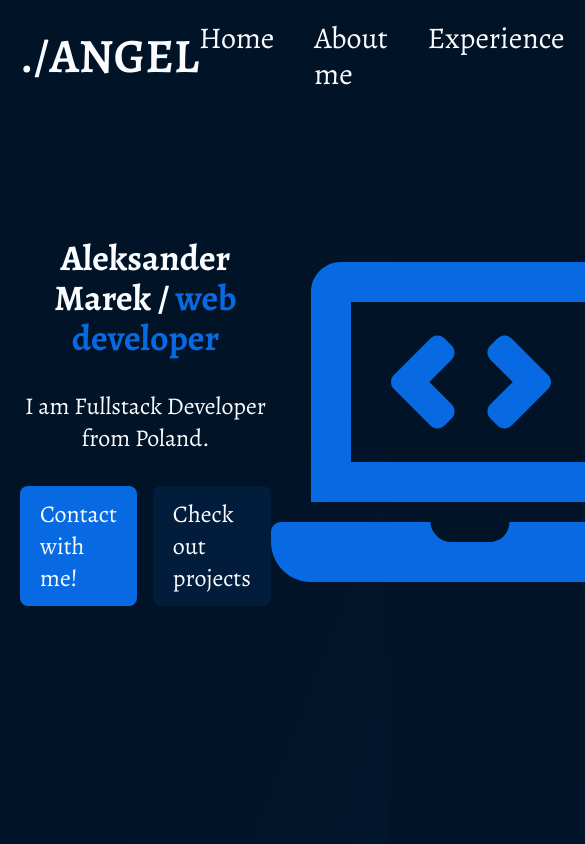
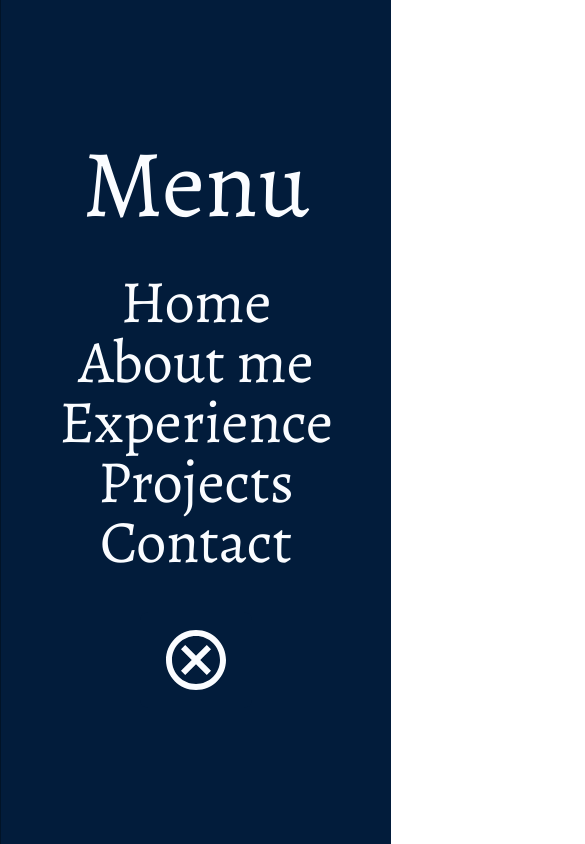
Before and after one commit to ang33l/angel.ovh, a React (Vite) app: page / in a window 390 px wide. Shown: the top 844 px of the page, 585 px wide, since content can reach past the window. Built offline with nearby package versions, Linux system fonts and the light colour scheme.

Commit message:
dodanie pelnej responsywnosci

```diff
--- a/src/components/button/index.jsx
+++ b/src/components/button/index.jsx
@@ -6,11 +6,14 @@ const Button = ({
   children,
   type = "button",
   to = "#",
+  className = "",
+  onClick = () => {},
 }) => {
   const variants = {
     primary: "bg-primary text-text hover:bg-secondary transition-colors",
     secondary: "bg-secondary text-text hover:bg-primary transition-colors",
   };
+  console.log(className);
   if (type === "link") {
     return (
       <Link
@@ -31,7 +34,8 @@ const Button = ({
         className={`${variants[variant]} px-5 py-3 rounded-lg text-2xl
       transition-all duration-200
          hover:transition-all hover:duration-200
-         hover:scale-105  `}
+         hover:scale-105 ${className}`}
+        onClick={onClick}
       >
         {children}
       </button>
--- a/src/components/footer/index.jsx
+++ b/src/components/footer/index.jsx
@@ -4,7 +4,11 @@ import Wrapper from "../boxes/wrapper";
 export default function Footer() {
   return (
     <Wrapper bg={true}>
-      <div className={"px-5 py-10 flex"}>
+      <div
+        className={
+          "px-5 py-10 flex flex-col lg:flex-row items-center lg:items-start gap-10"
+        }
+      >
         <div className="flex flex-col flex-1">
           <h4 className={"text-2xl font-semibold"}>
             Aleksander Marek /{" "}
@@ -14,6 +18,7 @@ export default function Footer() {
           <p>Obviously created by me 😎</p>
           <p>Feel free to use this template for yourself 😉</p>
         </div>
+        <div className="flex flex-[2_2_0%] gap-10">
           <div className="flex-1">
             <h4 className={"text-2xl font-semibold"}>Navigation</h4>
             <ul>
@@ -80,6 +85,7 @@ export default function Footer() {
             </ul>
           </div>
         </div>
+      </div>
     </Wrapper>
   );
 }
--- a/src/components/navbar/index.jsx
+++ b/src/components/navbar/index.jsx
@@ -1,12 +1,16 @@
 import Wrapper from "../boxes/wrapper";
 import { useRef, useState, useEffect } from "react";
 import { Link } from "react-scroll";
-
+import Button from "../button";
+import { HiOutlineMenuAlt3 } from "react-icons/hi";
+import { MdOutlineCancel } from "react-icons/md";
 export default function Navbar() {
   //nav transparency
   const [val, setVal] = useState(0);
   const [padding, setPadding] = useState(20);
-
+  const [menuVisible, setMenuVisible] = useState(false);
+  const [menuToggler, setMenuToggler] = useState(false);
+  const [leftIndex, setLeftIndex] = useState(1);
   const handleScroll = () => {
     const position = window.pageYOffset;
     if (position < 255) {
@@ -64,6 +68,41 @@ export default function Navbar() {
       window.removeEventListener("scroll", handleActiveLink);
     };
   }, []);
+
+  const toggleMenu = () => {
+    const width = window.innerWidth;
+    const animationDuration = 300;
+    const animationSteps = 30;
+    const stepValue = width / animationSteps;
+    const delay = animationDuration / animationSteps;
+    let currentStep = 0;
+    let intervalId = null;
+
+    if (menuVisible) {
+      intervalId = setInterval(() => {
+        if (width - stepValue * currentStep >= 0) {
+          const newLeftIndex = width - stepValue * currentStep;
+          setLeftIndex(newLeftIndex);
+          currentStep++;
+        } else {
+          clearInterval(intervalId);
+          setMenuVisible(false);
+        }
+      }, delay);
+    } else {
+      intervalId = setInterval(() => {
+        if (stepValue * currentStep <= width) {
+          const newLeftIndex = stepValue * currentStep;
+          setLeftIndex(newLeftIndex);
+          currentStep++;
+        } else {
+          clearInterval(intervalId);
+          setMenuVisible(true);
+        }
+      }, delay);
+    }
+  };
+
   return (
     <Wrapper
       className={`z-10 fixed`}
@@ -81,7 +120,70 @@ export default function Navbar() {
           >
             <a href="/">./ANGEL</a>
           </div>
-          <div className={"text-3xl flex gap-10 text-text"}>
+          <div className="flex lg:hidden">
+            <Button variant="secondary" onClick={toggleMenu}>
+              <HiOutlineMenuAlt3 />
+            </Button>
+          </div>
+          <div
+            style={{ left: leftIndex }}
+            className="absolute lg:hidden min-h-[100dvh] min-w-[100dvw] text-6xl items-center justify-center bg-secondary top-0 flex flex-col transition-opacity "
+          >
+            <h2 className=" text-8xl mb-10">Menu</h2>
+            <Link
+              to="hero"
+              smooth={true}
+              className={
+                activeSection === "hero" ? "text-primary font-semibold" : ""
+              }
+            >
+              Home
+            </Link>
+            <Link
+              to="about"
+              smooth={true}
+              className={
+                activeSection === "about" ? "text-primary font-semibold" : ""
+              }
+            >
+              About me
+            </Link>
+            <Link
+              to="exp"
+              smooth={true}
+              className={
+                activeSection === "exp" ? "text-primary font-semibold" : ""
+              }
+            >
+              Experience
+            </Link>
+            <Link
+              to="projects"
+              smooth={true}
+              className={
+                activeSection === "projects" ? "text-primary font-semibold" : ""
+              }
+            >
+              Projects
+            </Link>
+            <Link
+              to="contact"
+              smooth={true}
+              className={
+                activeSection === "contact" ? "text-primary font-semibold" : ""
+              }
+            >
+              Contact
+            </Link>
+            <Button
+              className={"mt-10 text-7xl"}
+              variant="secondary"
+              onClick={toggleMenu}
+            >
+              <MdOutlineCancel />
+            </Button>
+          </div>
+          <div className={"hidden text-3xl lg:flex gap-10 text-text"}>
             <Link
               to="hero"
               smooth={true}
--- a/src/components/sections/about.jsx
+++ b/src/components/sections/about.jsx
@@ -12,14 +12,18 @@ export default function About() {
       <div className={"px-5 py-10"}>
         <h2 className={"text-3xl pb-10"}>Few words about me...</h2>
 
-        <div className={"flex gap-10 justify-between text-center"}>
+        <div
+          className={
+            "flex flex-col lg:flex-row gap-10 justify-between text-center"
+          }
+        >
           <div className={"flex-1"}>
             <h3 className={"text-2xl border-b-2 border-primary pb-2"}>
               Education
             </h3>
             <div
               className={
-                "flex gap-2 p-4 items-center text-lg hover:bg-hover transition-colors"
+                "flex gap-2 p-4 justify-center lg:justify-start items-center text-lg hover:bg-hover transition-colors"
               }
             >
               <div
@@ -33,7 +37,7 @@ export default function About() {
             </div>
             <div
               className={
-                "flex gap-2 p-4 items-center text-lg hover:bg-hover transition-colors"
+                "flex gap-2 p-4 justify-center lg:justify-start items-center text-lg hover:bg-hover transition-colors"
               }
             >
               <div
@@ -47,7 +51,7 @@ export default function About() {
             </div>
             <div
               className={
-                "flex gap-2 p-4 items-center text-lg hover:bg-hover transition-colors"
+                "flex gap-2 p-4 justify-center lg:justify-start items-center text-lg hover:bg-hover transition-colors"
               }
             >
               <div
@@ -148,7 +152,7 @@ export default function About() {
             </h3>
             <div
               className={
-                "flex justify-end gap-2 p-4 items-center text-lg hover:bg-hover transition-colors"
+                "flex justify-center lg:justify-end gap-2 p-4 items-center text-lg hover:bg-hover transition-colors"
               }
             >
               <p>Variously swimming</p>
@@ -162,7 +166,7 @@ export default function About() {
             </div>
             <div
               className={
-                "flex justify-end gap-2 p-4 items-center text-lg hover:bg-hover transition-colors"
+                "flex justify-center lg:justify-end gap-2 p-4 items-center text-lg hover:bg-hover transition-colors"
               }
             >
               <p>Mountain biking</p>
@@ -176,7 +180,7 @@ export default function About() {
             </div>
             <div
               className={
-                "flex justify-end gap-2 p-4 items-center text-lg hover:bg-hover transition-colors"
+                "flex justify-center lg:justify-end gap-2 p-4 items-center text-lg hover:bg-hover transition-colors"
               }
             >
               <p>Skiing</p>
@@ -190,7 +194,7 @@ export default function About() {
             </div>
             <div
               className={
-                "flex justify-end gap-2 p-4 items-center text-lg hover:bg-hover transition-colors"
+                "flex justify-center lg:justify-end gap-2 p-4 items-center text-lg hover:bg-hover transition-colors"
               }
             >
               <p>IT</p>
--- a/src/components/sections/contact.jsx
+++ b/src/components/sections/contact.jsx
@@ -6,7 +6,7 @@ export default function Contact() {
     <Wrapper id="contact">
       <div className={"px-5 py-10"}>
         <h2 className={"text-3xl pb-10"}>Contact with me</h2>
-        <div className="flex gap-2 justify-center">
+        <div className="flex flex-col md:flex-row gap-2 justify-center">
           <a
             href="mailto:contact@angel.ovh"
             className="p-3 border border-background flex flex-col items-center"
--- a/src/components/sections/exp.jsx
+++ b/src/components/sections/exp.jsx
@@ -8,7 +8,9 @@ export default function Exp() {
         <div className={"flex flex-col items-center justify-center "}>
           <div className="max-w-[900px] gap-10 flex flex-col">
             <div
-              className={"flex gap-5 p-4 hover:bg-hoverDark transition-colors "}
+              className={
+                "flex flex-col md:flex-row items-center md:items-start gap-5 p-4 hover:bg-hoverDark transition-colors "
+              }
             >
               <div className="flex-[2_2_0%]">
                 <a
@@ -37,7 +39,9 @@ export default function Exp() {
               </div>
             </div>
             <div
-              className={"flex gap-5 p-4 hover:bg-hoverDark transition-colors "}
+              className={
+                "flex  flex-col md:flex-row items-center md:items-start  gap-5 p-4 hover:bg-hoverDark transition-colors "
+              }
             >
               <div className="flex-[2_2_0%]">
                 <a
--- a/src/components/sections/hero.jsx
+++ b/src/components/sections/hero.jsx
@@ -5,7 +5,7 @@ import { FaLaptopCode } from "react-icons/fa";
 export default function Hero() {
   return (
     <Wrapper id="hero">
-      <div className={"px-5 py-24 flex min-h-[100dvh]"}>
+      <div className={"px-5 py-24 flex flex-col lg:flex-row min-h-[100dvh]"}>
         <div className={"flex-1 flex flex-col justify-center gap-8"}>
           <h1 className={"text-4xl font-bold text-center"}>
             Aleksander Marek /{" "}
```
Lines whose indentation alone changed are shown as unchanged.
